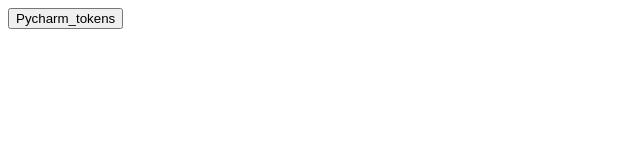
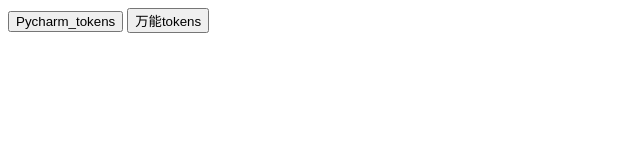
Before and after one commit to ljh2033-web/tokens, a plain HTML site: page index.html in a window 1280 px wide. Shown: the whole page, without its empty margins (0-640 px from the left). Drawn offline with Linux system fonts and the light colour scheme.

Commit message:
Add new button for 万能tokens in index.html

```diff
--- a/index.html
+++ b/index.html
@@ -6,7 +6,9 @@
 </head>
 <body>
     <button id="c1">Pycharm_tokens</button>
+    <button id="c2">万能tokens</button>
     <script src="static/js/index.js"></script>
 
 </body>
+
 </html>
```
